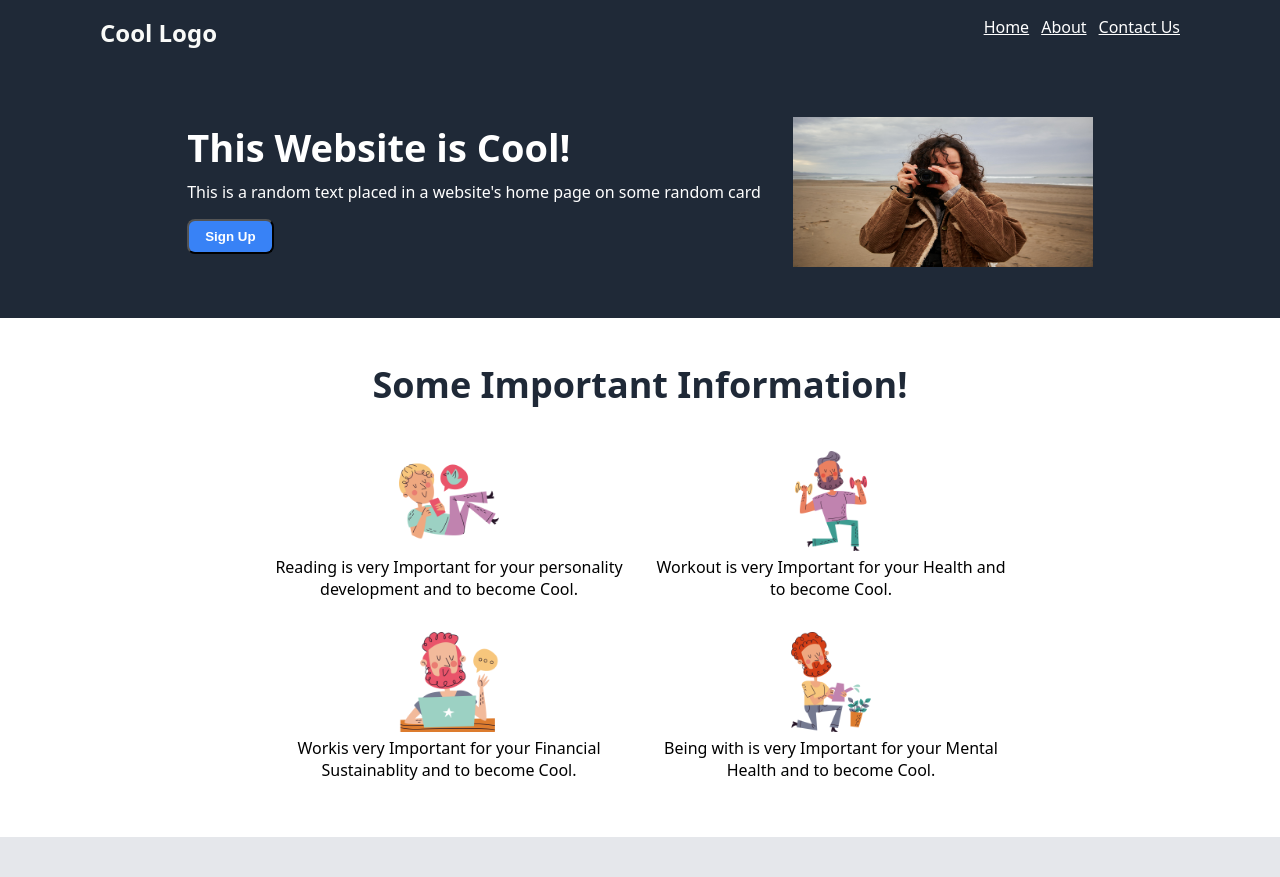
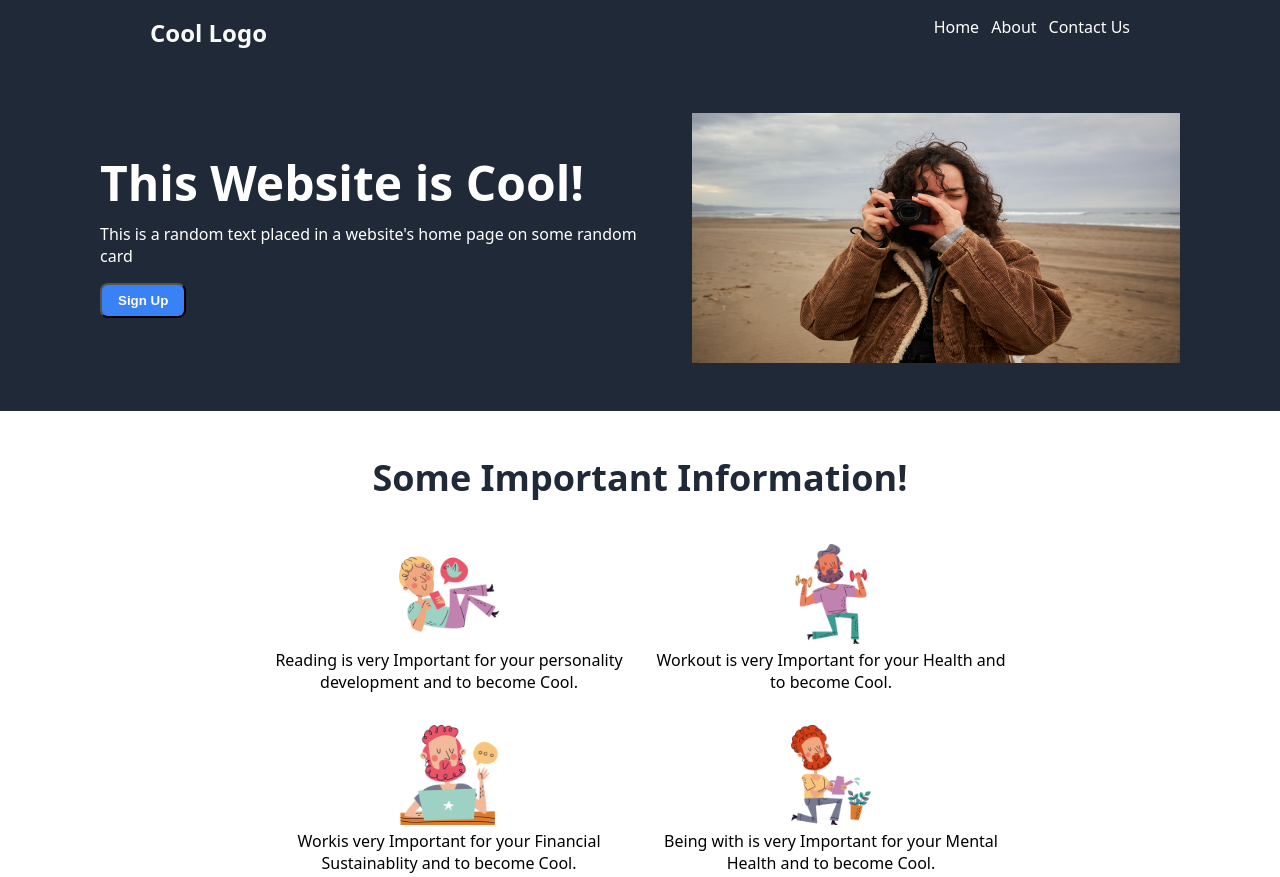
Before and after one commit to zisophypsych/project2-landing-page, a plain HTML site: page index.html in a window 1280 px wide. Shown: the top 877 px of the page. Drawn offline with Linux system fonts and the light colour scheme.

Commit message:
correct some size and things

```diff
--- a/index.html
+++ b/index.html
@@ -25,7 +25,7 @@
                 <p>This is a random text placed in a website's home page on some random card</p>
                 <button class="card-button">Sign Up</button>
             </div>
-            <img src="./resources/img1.jpg" alt="This is a placeholder for an image" width="300px" height="150px">
+            <img src="./resources/img1.jpg" alt="This is a placeholder for an image" width="500px" height="250px">
         </div>
 
         <div class="info">
--- a/style.css
+++ b/style.css
@@ -29,11 +29,11 @@ body {
 .header {
     display: flex;
     padding: 16px;
-    padding: 16px 100px;
+    padding: 16px 150px;
 }
 
 .card-header {
-    font-size: 38px;
+    font-size: 48px;
     font-weight: 900;
     text-align: start;
     margin: 8px 0px;
@@ -160,5 +160,6 @@ body {
 
 a {
     list-style: none;
-    color: white
+    color: white;
+    text-decoration: none;
 }
```
